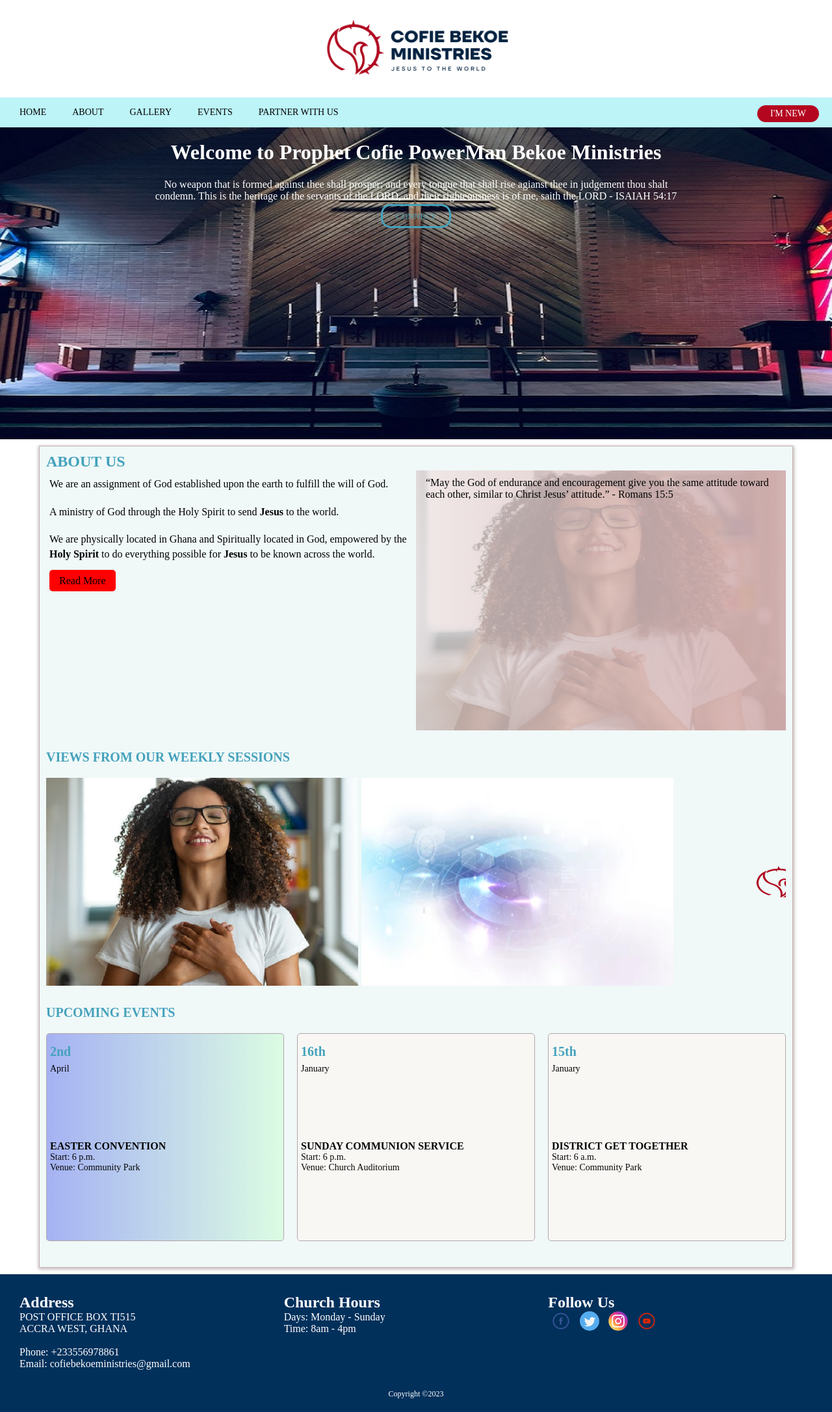
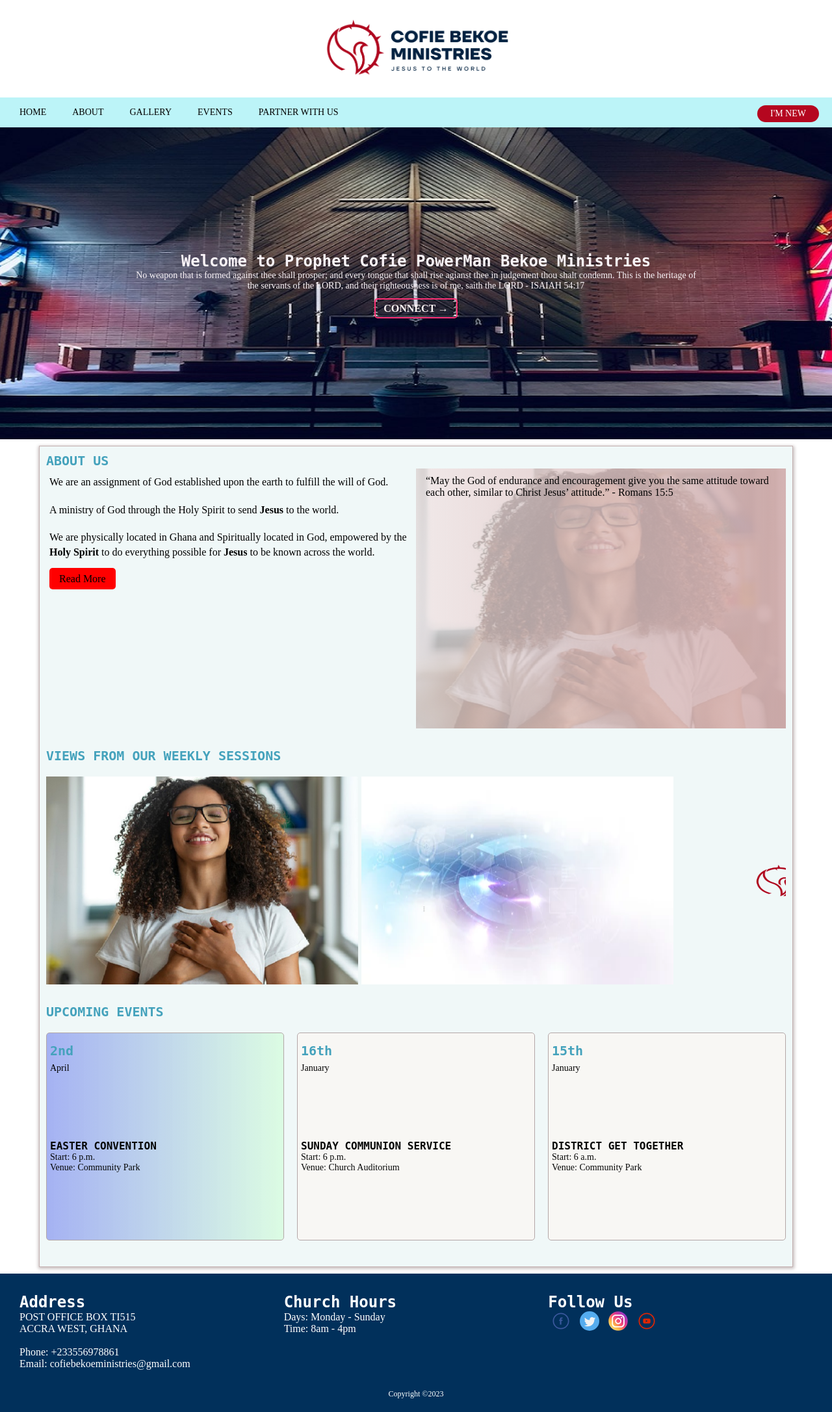
Before and after one commit to lowryel/church, a Django app: page / in a window 1280 px wide. Shown: the whole page at 65% size. Run offline with Django 4.2, Linux system fonts and the light colour scheme; data comes from the database, SQL or seed files in the repository; some libraries are stand-ins or nearby versions.

Commit message:
fixed the hero banner text

```diff
--- a/church/settings.py
+++ b/church/settings.py
@@ -26,7 +26,7 @@ SECRET_KEY = "django-insecure-gij&guvfg$i+res@p%t3^b#&z_)sbyd3nzuz1x-km!cc_k(doy
 # SECURITY WARNING: don't run with debug turned on in production!
 DEBUG = True
 
-ALLOWED_HOSTS = ['localhost', '127.0.0.1', 'atsuson.com']
+ALLOWED_HOSTS = ['localhost', '127.0.0.1']
 
 
 # Application definition
--- a/church/static/css/style.css
+++ b/church/static/css/style.css
@@ -17,7 +17,7 @@ p{
     font-size: 14px;
 }
 h1, h2, h3, h4 {
-    font-family: 'TT Firs Neue Light'
+    font-family: 'TT Firs Neue Light', monospace, Verdana, Geneva, Tahoma, sans-serif;
 }
 
 
@@ -48,6 +48,7 @@ h1, h2, h3, h4 {
     visibility: visible;
     display: grid;
     grid-template-columns: 2fr 1fr;
+    position: static;
 }
 
 .church-name{
@@ -64,26 +65,20 @@ h1, h2, h3, h4 {
     height: 60vh;
     position: center;
     background-position: center;
+    display: flex;
+    justify-content: center;
+    align-items: center;
+    text-align: center;
+    color: #faf4f8;
 }
 
-.hero-banner p{
-    color: #ffffff;
-    display: flex;
-    align-items: center;
-    position: center;
-    background-position: center;
-    padding: 12px 100px;
-    font-family: "TT Firs Neue Light";
-    font-size: 16px;
-}
+/*
+.hero-banner-comps p, .hero-banner-comps h1, .hero-banner-comps a{
+    border: 2px solid red;
 
+} */
 .hero-banner-comps{
-    display: grid;
-    grid-template-columns: repeat(auto-fill(400px, 1fr));
-    grid-template-rows: 1fr;
-    padding: 20px;
-    margin:0 100px;
-    transition: 1s all ease-in;
+    margin: 200px;
 }
 
 
@@ -104,12 +99,17 @@ h1, h2, h3, h4 {
 .hero-banner-comps a{
     text-decoration: none;
     color: rgb(250, 242, 242);
-    font-size: small;
+    font-weight: bold;
+    border: 2px solid rgb(252, 48, 116);
+    border-radius: 5px;
+    padding: 5px 12px;
+    text-align: center;
 }
 
 .hero-banner-comps a:hover {
-    background-color: #aee4ee;
+    background-color: #8fe7fdc7;
     transition:1s;
+    color: black;
 }
 
 .nav-elements{
--- a/church/urls.py
+++ b/church/urls.py
@@ -1,7 +1,5 @@
 """church URL Configuration
 
-The `urlpatterns` list routes URLs to views. For more information please see:
-    https://docs.djangoproject.com/en/4.1/topics/http/urls/
 Examples:
 Function views
     1. Add an import:  from my_app import views
--- a/templates/index.html
+++ b/templates/index.html
@@ -38,16 +38,16 @@
 
             {% block content %}
             <div class="hero-banner">
-                <div class="hero-banner-comps" style="display:block; text-align:center; justify-content: center;">
-                    <h1 style="color: rgb(255, 255, 255); font-size:32px; padding-bottom: 10px;">Welcome to Prophet Cofie PowerMan Bekoe Ministries</h1>
-                    <p>No weapon that is formed against thee shall prosper; and every tongue that shall rise agianst thee in judgement thou shalt condemn. This is the heritage of the servants of the LORD, and their righteousness is of me, saith the LORD - ISAIAH 54:17</p>
-                    <a style="border: 3px solid #44a2bc;background: transparent; padding: 8px 20px;color: #44a2bc; border-radius: 15px;" href="{% url 'events' %}">CONNECT</a>
+                <div class="hero-banner-comps">
+                    <h1>Welcome to Prophet Cofie PowerMan Bekoe Ministries</h1>
+                    <p>No weapon that is formed against thee shall prosper; and every tongue that shall rise agianst thee in judgement thou shalt condemn. This is the heritage of the servants of the LORD, and their righteousness is of me, saith the LORD - ISAIAH 54:17</p><br>
+                    <a href="{% url 'events' %}">CONNECT &rarr;</a>
                 </div>
             </div>
         </header>
 
         <main id="main-body" style="">
-            <h1 style="font-size: 24px; color: #44a2bc;">ABOUT US</h1>
+            <h1 style="font-size: 20px; color: #44a2bc;">ABOUT US</h1>
             <div class="main-items">
                 <div class="about-text-side lazy fade-in">
                     <p>We are an assignment of God established upon the earth to fulfill the will of God.</p>
```
